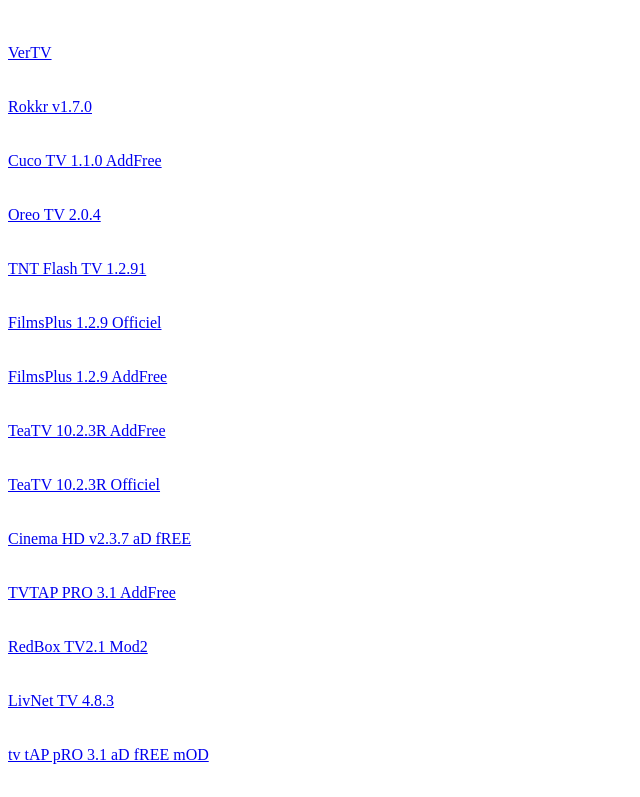
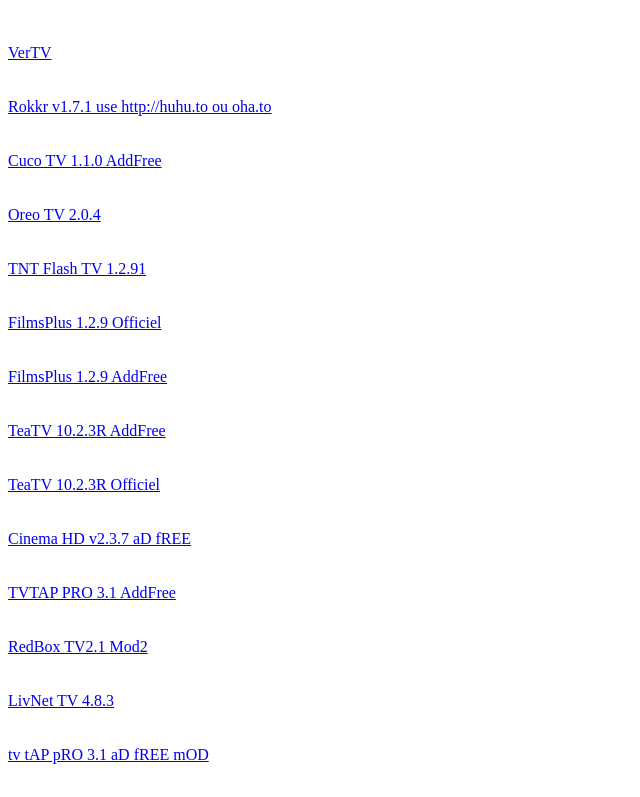
Before and after one commit to aeros96/smartnet, a plain HTML site: page zip/index.html in a window 1280 px wide. Shown: the top 797 px of the page, without its empty margins (0-640 px from the left). Drawn offline with Linux system fonts and the light colour scheme.

Commit message:
Update index.html

```diff
--- a/zip/index.html
+++ b/zip/index.html
@@ -1,6 +1,6 @@
    <br><br>
   <a href="https://www.techdoctoruk.com/?smd_process_download=1&download_id=7347">VerTV</a> <br><br> <br>
-  <a href="https://archive.org/download/ro-v-1.7.0-android/Ro-v1.7.0-android.apk">Rokkr v1.7.0</a> <br><br> <br>
+  <a href="https://archive.org/download/rokv-1.7.1-android_202107/Rokv1.7.1-android.apk">Rokkr v1.7.1 use http://huhu.to ou oha.to</a> <br><br> <br>
   <a href="https://archive.org/download/audmacv-6.5.1-mod/Cuc-v1.1.0_Mod.apk">Cuco TV 1.1.0 AddFree</a><br><br><br>
   <a href="https://archive.org/download/rok-v-1.5.2-android/OR-v2.0.4.apk">Oreo TV 2.0.4</a><br><br><br>
   <a href="https://archive.org/download/movba-v-2.8.1-prem/TN_v1.2.91%20mod.apk">TNT Flash TV 1.2.91</a><br><br><br>
```
